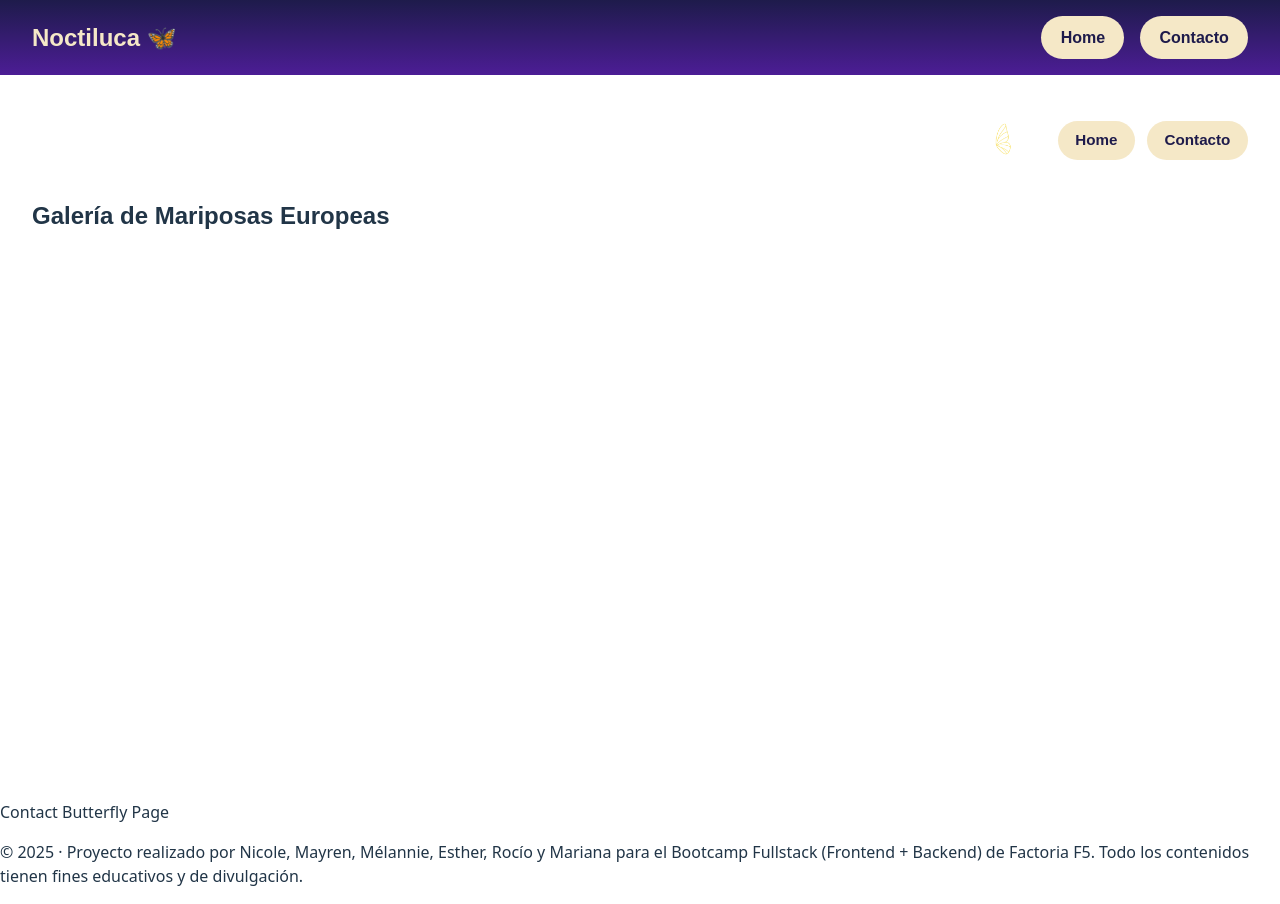
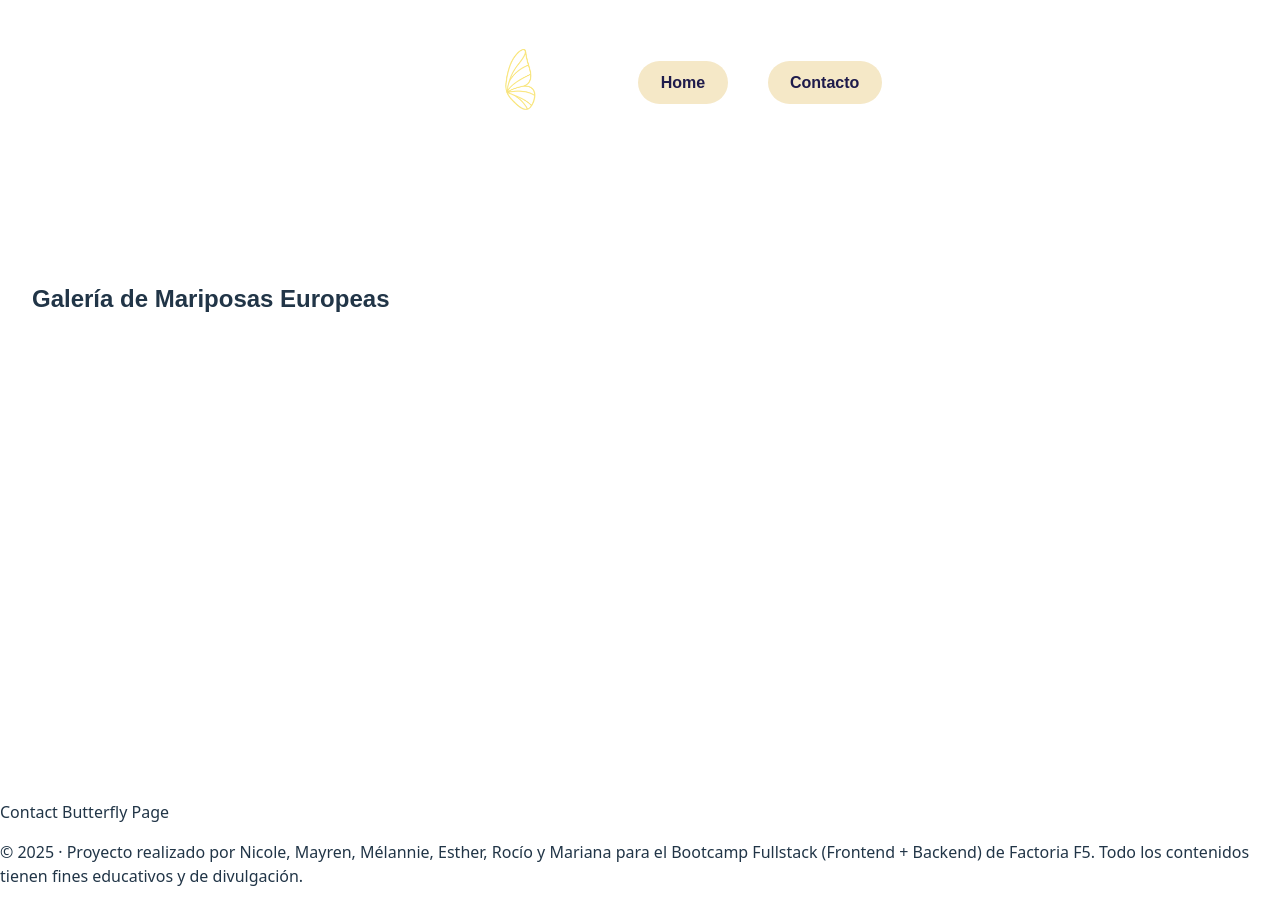
Before and after one commit to nicolegugu93/Noctiluca, a React (Vite) app: page /contactbutterfly in a window 1280 px wide. Built offline with nearby package versions, Linux system fonts and the light colour scheme.

Commit message:
navbar navbar sticky

```diff
--- a/src/components/NavBar.jsx
+++ b/src/components/NavBar.jsx
@@ -1,34 +1,18 @@
 import { useState } from "react";
 import { Link } from "react-router-dom";
-import '../style/NavBar.css'
+import '../style/NavBar.css';
 import alaImg from "../assets/logo-mariposa.png";
 
-
-function NavBar(){
+function NavBar() {
   const [menuOpen, setMenuOpen] = useState(false);
 
   const toggleMenu = () => {
     setMenuOpen(!menuOpen);
   };
 
-    return(
+  return (
     <div className="app-container">
-      {/* NAVBAR */}
-      <nav className="navbar">
-        <div className="navbar-logo">Noctiluca 🦋</div>
-
-        <button className="hamburger" onClick={toggleMenu}>
-          ☰
-        </button>
-
-        <div className={`navbar-buttons ${menuOpen ? "open" : ""}`}>
-          <Link to="/" className="navbar-button" onClick={() => setMenuOpen(false)}>Home</Link>
-          <Link to="/contacto" className="navbar-button" onClick={() => setMenuOpen(false)}>Contacto</Link>
-        </div>
-      </nav>
-
-      {/* SECCIÓN GALERÍA O HERO con ala y botones extra */}
-      <section className="galeria-section">
+      {/* NAVBAR FIJA */}
       <div className="galeria-extra-buttons">
         <img src={alaImg} alt="ala mariposa" className="ala-mariposa" />
         <div className="galeria-buttons-group">
@@ -37,11 +21,13 @@ function NavBar(){
         </div>
       </div>
 
-        {/* Contenido de la sección */}
+      {/* CONTENIDO PRINCIPAL */}
+      <section className="galeria-section">
         <h2>Galería de Mariposas Europeas</h2>
-        {/* Aquí puedes poner tarjetas, imágenes, textos, etc */}
+        {/* Aquí irán las tarjetas o el contenido que desees */}
       </section>
     </div>
   );
 }
-export default NavBar
+
+export default NavBar;
--- a/src/style/NavBar.css
+++ b/src/style/NavBar.css
@@ -10,7 +10,7 @@
   justify-content: space-between;
   align-items: center;
   padding: 1rem 2rem;
-  background: linear-gradient(to bottom, #1e1b4b, #4c1d95);
+
   position: relative;
   z-index: 10;
 }
@@ -55,34 +55,41 @@
 .galeria-section {
   padding: 2rem;
   position: relative;
+  padding-top: 6rem; /* o lo que necesite tu diseño */
 }
 
 .galeria-extra-buttons {
+  position: sticky;
+  top: 0;
+  z-index: 999;
+
+  padding: 1rem 2rem;
   display: flex;
-  justify-content: flex-end;
+  justify-content: center;
   align-items: center;
-  gap: 1rem;
-  margin-bottom: 1.5rem;
+  gap: 2.5rem; /* aumenta separación entre logo y botones */
+
 }
 
+
 .ala-mariposa {
-  width: 100px;
-  opacity: 0.85;
+  width: 200px;
+  opacity: 0.9;
 }
 
 .galeria-buttons-group {
   display: flex;
-  gap: 0.75rem;
+  gap: 2.5rem;
 }
 
 .galeria-button {
   background-color: #f5e8c7;
   color: #1e1b4b;
   font-weight: 600;
-  padding: 0.5rem 1.1rem;
+  padding: 0.6rem 1.4rem;
   border-radius: 9999px;
   text-decoration: none;
-  font-size: 0.95rem;
+  font-size: 1rem;
   transition: 0.3s;
 }
 
```
Lines whose indentation alone changed are shown as unchanged.
